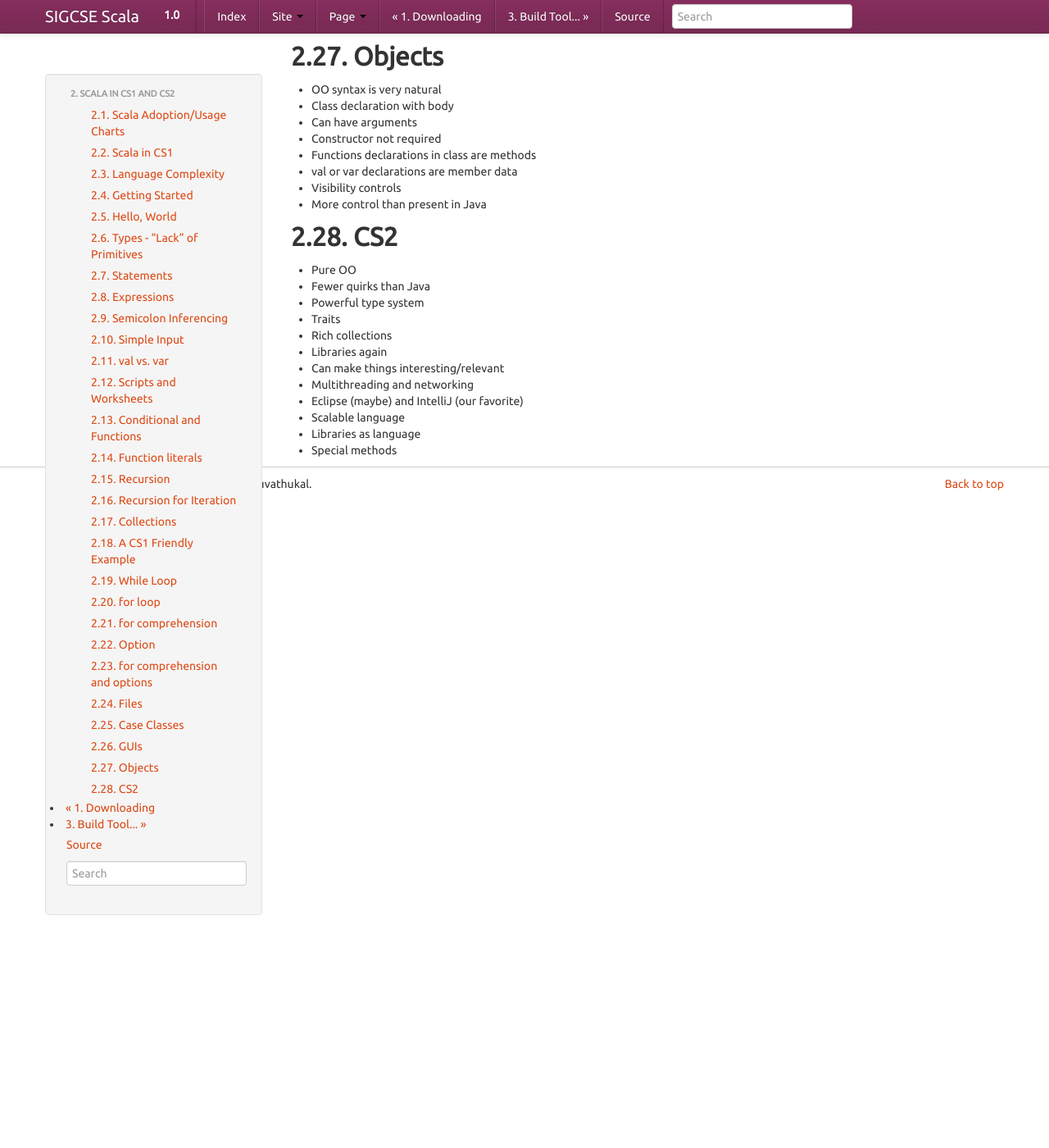
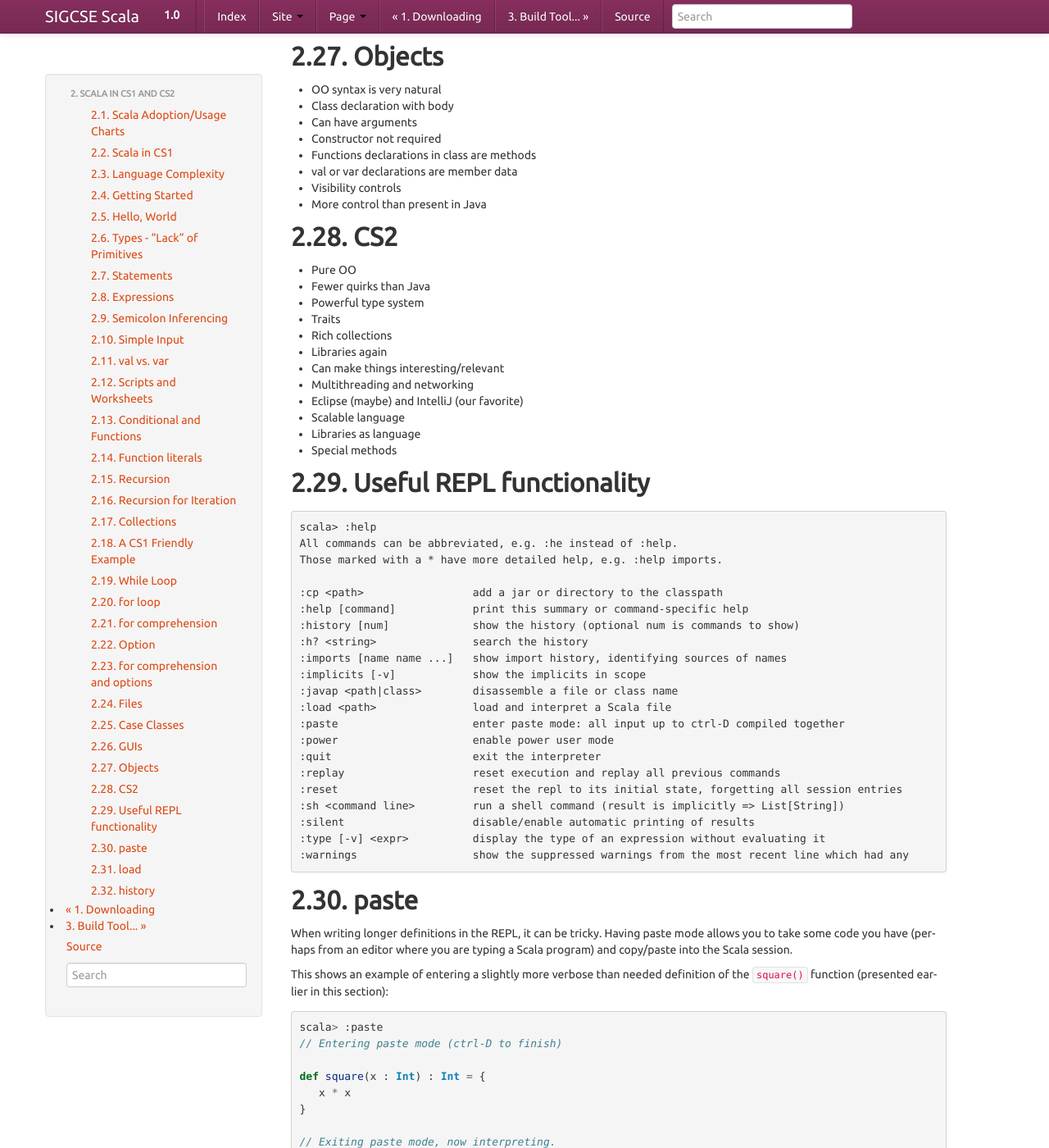
Before and after one commit to LoyolaChicagoBooks/scalaworkshop, a Sphinx documentation site: the page built from source/cs1.rst, in a window 1280 px wide and 1400 px high, scrolled down 15734 px. Shown: the whole window at 82% size. Built offline with Sphinx 7.4.7, drawn with Linux system fonts in a browser that asks for light colours; some of the changed text lies outside the part shown.

Commit message:
important REPL functions

```diff
--- a/source/cs1.rst
+++ b/source/cs1.rst
@@ -975,3 +975,94 @@ CS2
 - Scalable language
 - Libraries as language
 - Special methods
+
+
+Useful REPL functionality
+-------------------------------
+
+
+.. code-block ::
+
+   scala> :help
+   All commands can be abbreviated, e.g. :he instead of :help.
+   Those marked with a * have more detailed help, e.g. :help imports.
+
+   :cp <path>                 add a jar or directory to the classpath
+   :help [command]            print this summary or command-specific help
+   :history [num]             show the history (optional num is commands to show)
+   :h? <string>               search the history
+   :imports [name name ...]   show import history, identifying sources of names
+   :implicits [-v]            show the implicits in scope
+   :javap <path|class>        disassemble a file or class name
+   :load <path>               load and interpret a Scala file
+   :paste                     enter paste mode: all input up to ctrl-D compiled together
+   :power                     enable power user mode
+   :quit                      exit the interpreter
+   :replay                    reset execution and replay all previous commands
+   :reset                     reset the repl to its initial state, forgetting all session entries
+   :sh <command line>         run a shell command (result is implicitly => List[String])
+   :silent                    disable/enable automatic printing of results
+   :type [-v] <expr>          display the type of an expression without evaluating it
+   :warnings                  show the suppressed warnings from the most recent line which had any
+
+
+paste
+---------------
+
+When writing longer definitions in the REPL, it can be tricky. Having paste mode allows you to take some
+code you have (perhaps from an editor where you are typing a Scala program) and copy/paste into the Scala
+session.
+
+This shows an example of entering a slightly more verbose than needed definition of the ``square()``
+function (presented earlier in this section):
+
+.. code-block:: scala
+
+   scala> :paste
+   // Entering paste mode (ctrl-D to finish)
+
+   def square(x : Int) : Int = {
+      x * x
+   }
+
+   // Exiting paste mode, now interpreting.
+
+   square: (x: Int)Int
+
+Notice that you don't see the continuation characters when entering multiple lines of text.
+
+load
+---------------
+
+Many programmers coming to Scala find it a bit frustrating at first that some things (like interactive
+scripts, found in languages like Python) don't work quite the same way. More often than not, the real issue
+is whether there is an easy way to load a script into the REPL--as opposed to having to run it on the
+command line (which is also possible but not the focus of this section). It is a matter of loading
+the filename, which may be an absolute or relative path.
+
+.. code-block:: scala
+
+   scala> :load myscript.scala
+
+history
+----------------
+
+History should be familiar to anyone who has used modern Unix shells. Even if you haven't, you've probably
+used the history buffer, which allows you to use the up/down arrows or emacs/vi commands (^p, ^n, j, k) to
+access previous and next commands in the history buffer.
+
+Scala also allows you to do ^r to perform a regex search for text within a previous command. We rely on
+this heavily in our work, especially in this section, where it was necessary to look up previous attempts
+within the REPL so they could be pasted into the notes!
+
+In this example, I used ^r to search for the substring "val" so I could find a previous value definition in
+my REPL session:
+
+.. code-block:: scala
+
+   (reverse-i-search)`val': val entry = map.get("F#").getOrElse(-1)
+
+When you type ^r, you'll be given the "(reverse-i-search)" prompt to perform a search. While the full
+functionality of regex is provided, the nominal use is to type a few characters of something you
+probably remember (at least partially). More often than not, I am looking for previous "val" or "def"
+(functions).
```
